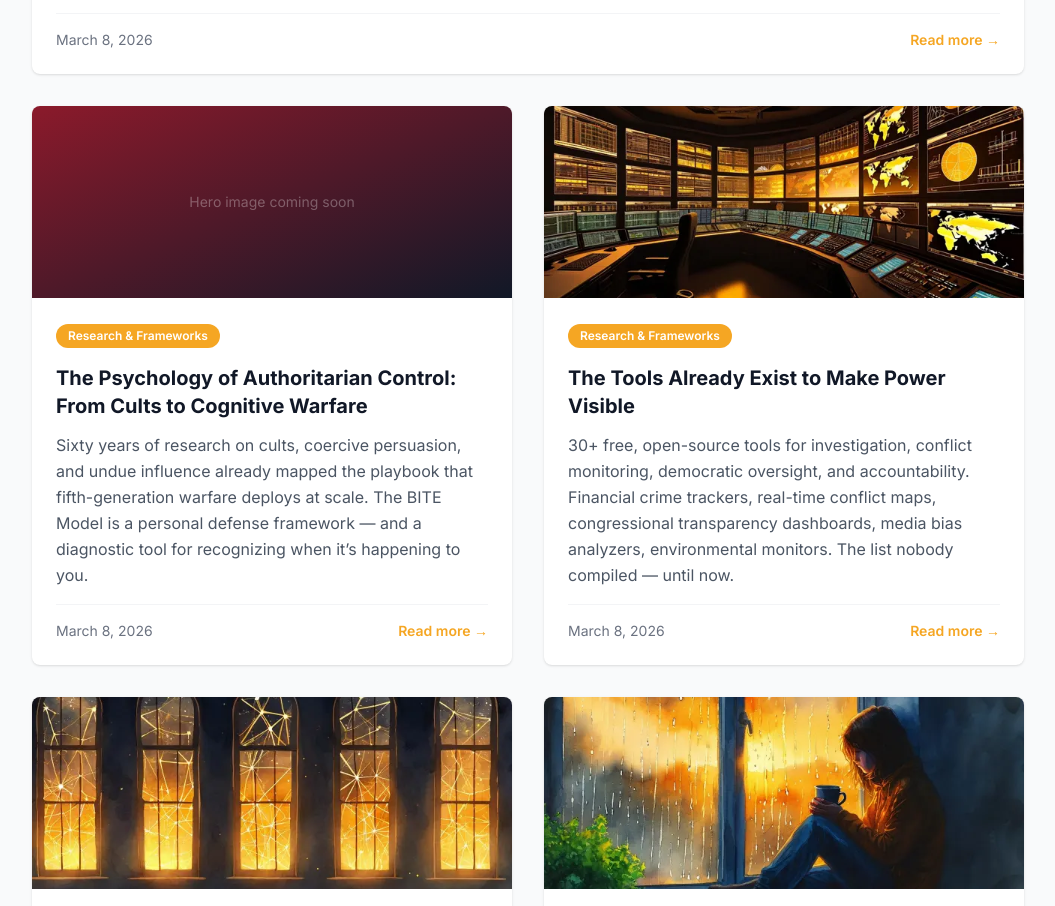
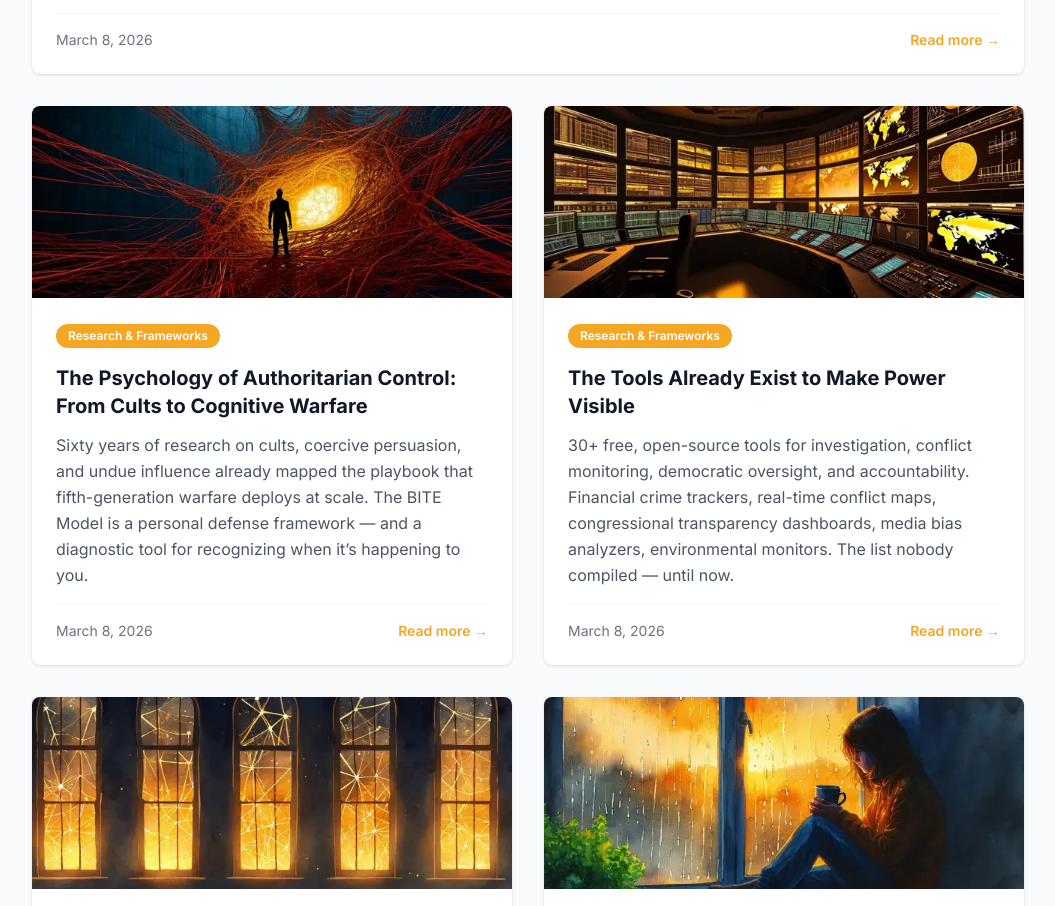
Before and after one commit to Gifted-Dreamers/justnice.us, a plain HTML site: page blog.html in a window 1280 px wide. Shown: the part 906-1812 px from the top of the page, without its empty margins (112-1167 px from the left). Drawn offline with nearby package versions, Linux system fonts and the light colour scheme.

Commit message:
Add hero image for Psychology of Authoritarian Control post
Generated via AWS Bedrock Nova Canvas. Added to blog post header
and replaced placeholder in blog index card.

Co-Authored-By: Claude Opus 4.6 <noreply@anthropic.com>

```diff
--- a/blog.html
+++ b/blog.html
@@ -193,9 +193,10 @@
         <!-- Card: Psychology of Authoritarian Control — Mar 8 -->
         <article class="blog-card bg-white rounded-lg shadow hover:shadow-lg transition-shadow overflow-hidden flex flex-col" data-category="Research & Frameworks" data-search="BITE model authoritarian control coercive persuasion cognitive warfare 5GW Steven Hassan thought reform undue influence Lifton cult tactics information control propaganda Singer Schein Scheflin influence continuum behavior control emotional control">
           <a href="/blog/psychology-of-authoritarian-control.html" class="block">
-            <div class="w-full h-48 bg-gradient-to-br from-maroon to-gray-900 flex items-center justify-center">
-              <span class="text-white/30 text-sm">Hero image coming soon</span>
-            </div>
+            <picture>
+              <source srcset="/blog/hero-psychology-of-authoritarian-control-640w.webp" type="image/webp">
+              <img src="/blog/hero-psychology-of-authoritarian-control.jpg" alt="" class="w-full h-48 object-cover" loading="lazy" width="640" height="360">
+            </picture>
           </a>
           <div class="p-6 flex flex-col flex-grow">
             <div class="mb-4">
```
Also changed, not shown: blog/psychology-of-authoritarian-control.html (+8 -0 lines), blog/hero-psychology-of-authoritarian-control-1280w.webp (added), blog/hero-psychology-of-authoritarian-control-640w.webp (added), blog/hero-psychology-of-authoritarian-control.jpg (added).
